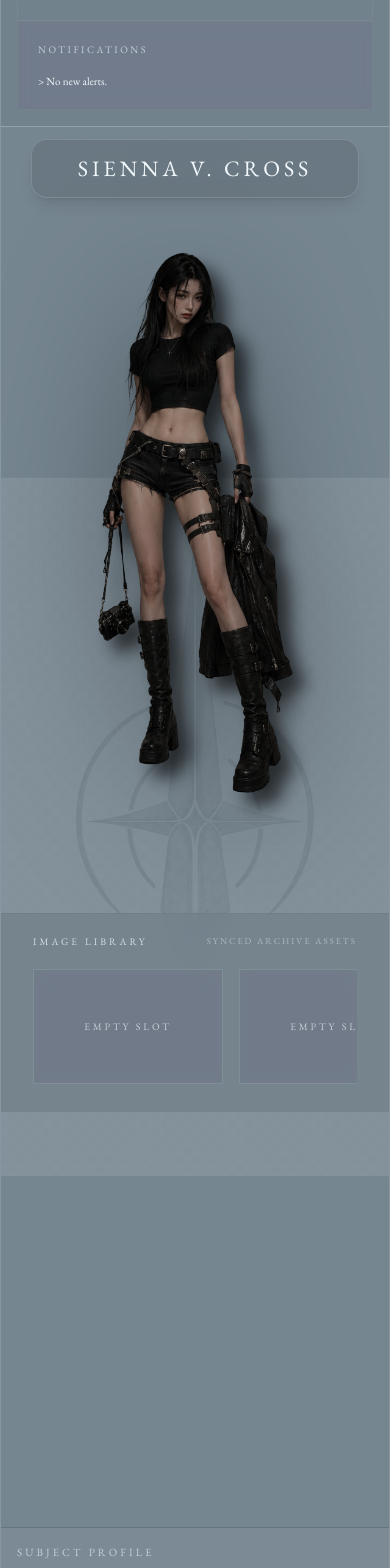
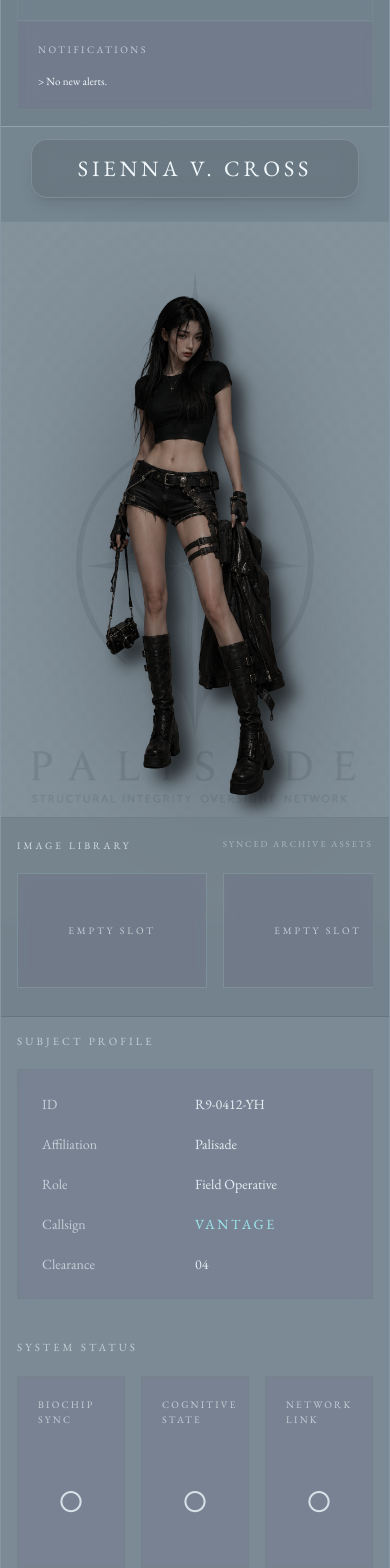
Before and after one commit to charleenmieu-beep/katharsis-ui, a Next.js app: page / in a window 390 px wide. Shown: the part 1180-2748 px from the top of the page. Built offline with nearby package versions, Linux system fonts and the light colour scheme.

Commit message:
final mobile center panel fix

```diff
--- a/src/app/page.tsx
+++ b/src/app/page.tsx
@@ -199,7 +199,9 @@ export default function Home() {
 
           {/* CENTER PANEL */}
 
-<section className="relative overflow-visible flex flex-col bg-[#768691] min-h-[1400px] lg:min-h-0 w-full">  {/* GRID */}
+<section className="relative overflow-hidden flex flex-col bg-[#768691] min-h-[105vh] sm:min-h-[115vh] lg:min-h-0 w-full">
+
+  {/* GRID */}
 
   <div className="absolute inset-0 opacity-[0.08]">
 
@@ -217,7 +219,10 @@ export default function Home() {
 
   {/* NAME */}
 
-<div className="absolute top-3 sm:top-6 left-1/2 -translate-x-1/2 z-20 text-center px-4 w-full flex justify-center pointer-events-none"><div className="rounded-2xl sm:rounded-3xl border border-white/15 bg-black/10 backdrop-blur-md shadow-lg w-[92%] sm:w-auto max-w-[680px] px-4 sm:px-8 py-3 sm:py-6">
+  <div className="absolute top-3 sm:top-6 left-1/2 -translate-x-1/2 z-20 text-center px-4 w-full flex justify-center pointer-events-none">
+
+    <div className="rounded-2xl sm:rounded-3xl border border-white/15 bg-black/10 backdrop-blur-md shadow-lg w-[92%] sm:w-auto max-w-[680px] px-4 sm:px-8 py-3 sm:py-6">
+
       <div className="text-[22px] sm:text-[36px] tracking-[0.18em] sm:tracking-[0.32em] leading-[1.5] sm:leading-normal text-[#f0f6fa] break-words">
 
         SIENNA V. CROSS
@@ -230,6 +235,8 @@ export default function Home() {
 
   {/* CHARACTER */}
 
+  <div className="flex justify-center items-start pt-28 sm:pt-36 lg:pt-16">
+
     <img
       src="/Sienna2.png"
       alt="character"
@@ -237,9 +244,7 @@ export default function Home() {
         relative
         z-10
 
-    mt-16 sm:mt-20 lg:mt-0
-
-   h-[78vh]
+        h-[72vh]
         sm:h-[82vh]
         lg:h-[108vh]
 
@@ -248,10 +253,14 @@ lg:h-[108vh]
         drop-shadow-[0_30px_70px_rgba(0,0,0,0.35)]
       "
     />
+
+  </div>
+
   {/* IMAGE LIBRARY */}
 
-<div className="relative lg:absolute lg:bottom-0 left-0 right-0 z-30 mt-16 lg:mt-0">
-    <div className="border-t border-[#6f7e87] bg-[#73818b]/80 backdrop-blur-md px-8 py-5">
+  <div className="relative z-30 mt-[-30px] sm:mt-[-60px] lg:mt-auto">
+
+    <div className="border-t border-[#6f7e87] bg-[#73818b]/80 backdrop-blur-md px-4 sm:px-8 py-5">
 
       {/* HEADER */}
 
```
Lines whose indentation alone changed are shown as unchanged.
